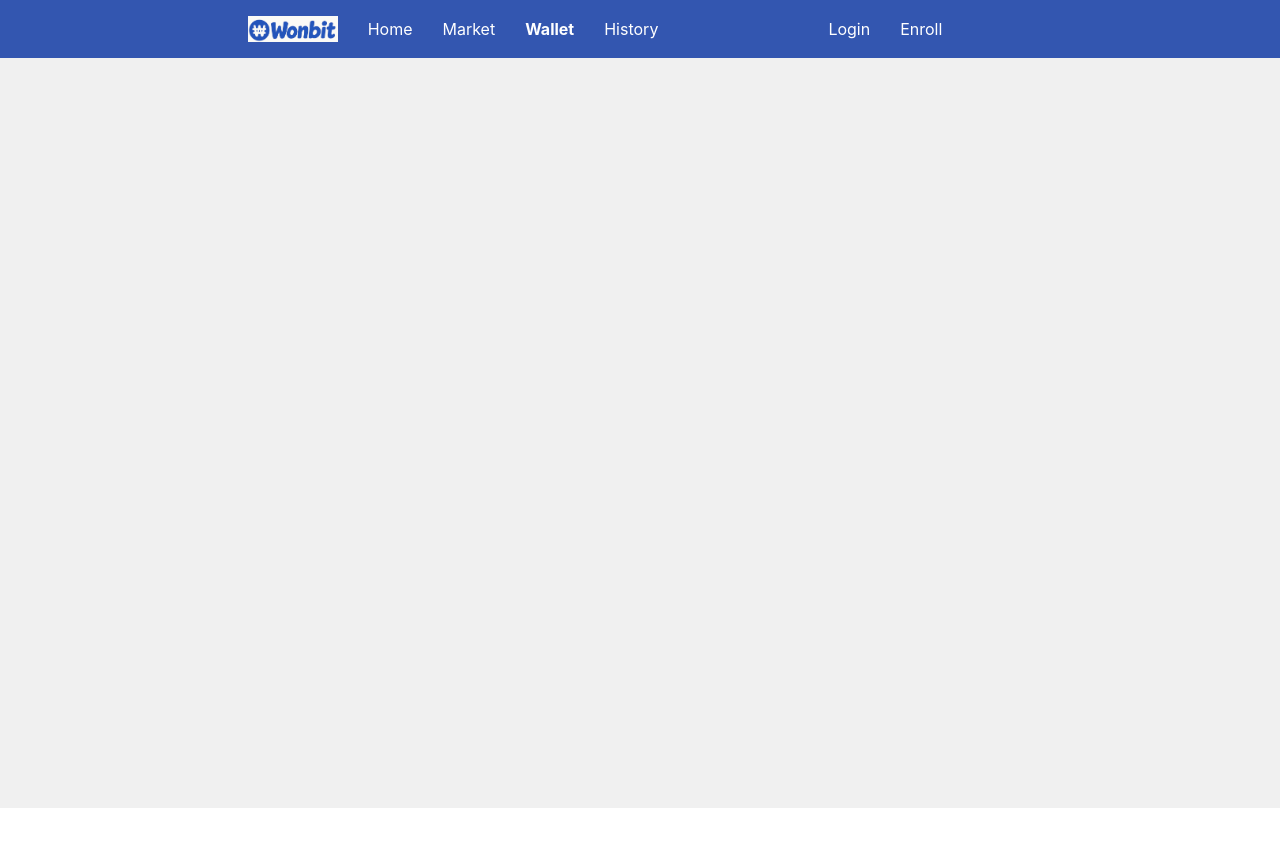
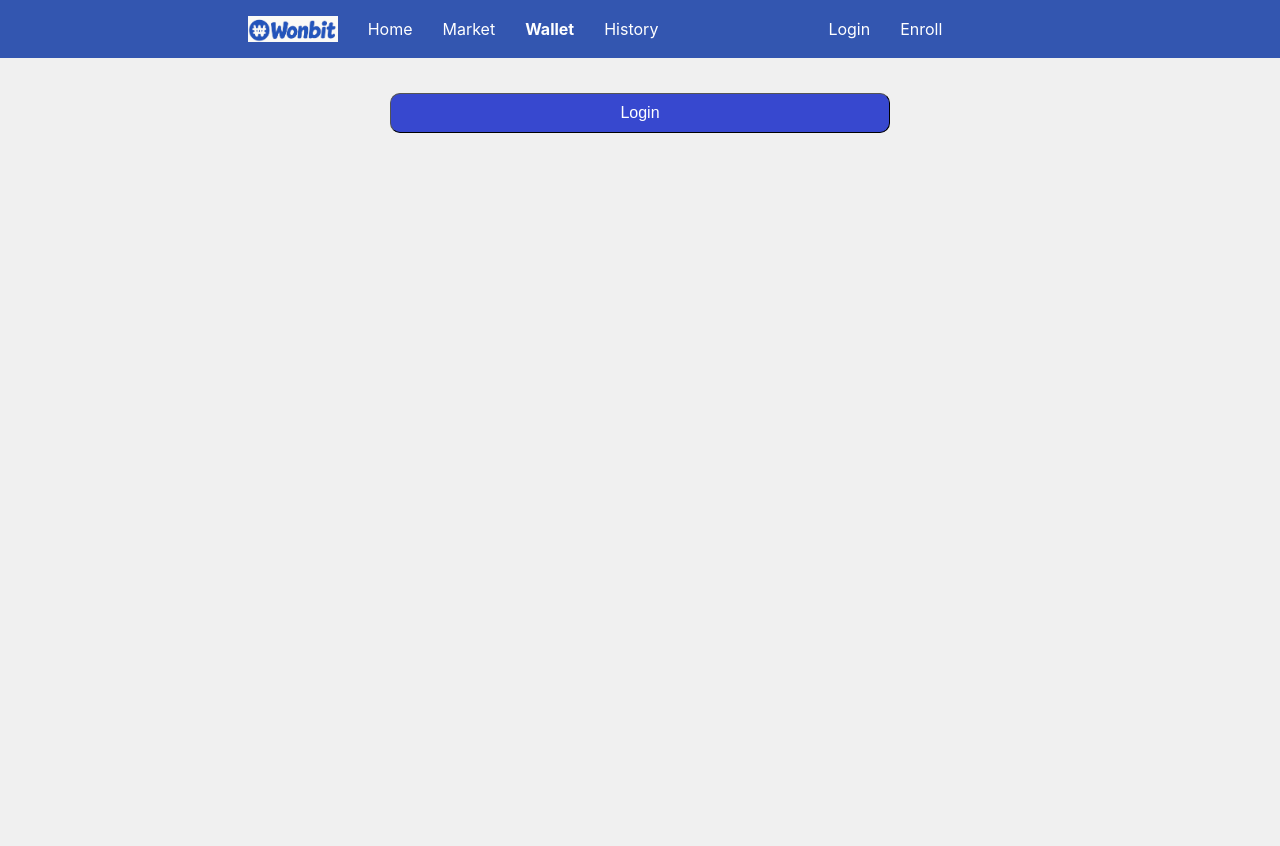
Before and after one commit to fwangdo/wonbit, a React (Create React App) app: page /wallet in a window 1280 px wide. Shown: the top 846 px of the page. Before the commit the page ends 808 px from the top, so only its background shows below. Built offline with nearby package versions, Linux system fonts and the light colour scheme.

Commit message:
feat(Data, Enroll): Add wallet when sign up is done

```diff
--- a/src/Components/Data.tsx
+++ b/src/Components/Data.tsx
@@ -1,4 +1,5 @@
-export const USERS = "users"
+export const USERS = "users";
+export const WALLET = "wallet";
 
 export interface IUser {
     id: string;
--- a/src/Components/Header.tsx
+++ b/src/Components/Header.tsx
@@ -5,9 +5,6 @@ import wonbit from '../Assets/wonbit.jpeg';
 import { useRecoilState } from "recoil";
 import { isLoginState } from '../atoms/Atom';
 
-interface IChildren {
-    children: string
-}
 
 const Col = styled.div`
     display: flex;
--- a/src/Components/Member.tsx
+++ b/src/Components/Member.tsx
@@ -46,4 +46,5 @@ export const StyledBtn = styled.button`
     color: white;
     border-radius: 10px;
     border-width: 1px;
+    cursor: pointer;
 `
--- a/src/Routes/Enroll.tsx
+++ b/src/Routes/Enroll.tsx
@@ -1,7 +1,11 @@
 import React, { useState, useEffect } from "react";
 import styled from "styled-components";
 import { Col, InputStyle, StyledInputProps, StyledInput, StyledBtn} from "../Components/Member";
-import { USERS, IUser } from "../Components/Data";
+import { USERS
+        , IUser
+        , WALLET
+        , IWallet
+        } from "../Components/Data";
 import { useSetRecoilState } from "recoil";
 
 
@@ -59,6 +63,10 @@ function Enroll() {
         const existing = localStorage.getItem(USERS);
         let users: IUser[] = existing ? JSON.parse(existing) : [];
 
+        // 3.1 Get exisitng
+        const existingWallet = localStorage.getItem(WALLET);
+        let wallets: IWallet[] = existingWallet ? JSON.parse(existingWallet) : [];
+
         // 4. Check redundant account.
         if (users.some((user) => user.id === id)) {
             alert(`The id exists.`);
@@ -67,8 +75,13 @@ function Enroll() {
 
         // 5. Add new account.
         const newUser = { id, pwd, name, loc };
+        const newWallet: IWallet = { "id": id, "usd": 0, coins: {} };
+
         users.push(newUser);
+        wallets.push(newWallet);
+
         localStorage.setItem(USERS, JSON.stringify(users));
+        localStorage.setItem(WALLET, JSON.stringify(wallets));
 
         alert("New account is created.")
         reinitState();
--- a/src/Routes/Wallet.tsx
+++ b/src/Routes/Wallet.tsx
@@ -1,5 +1,33 @@
+import { isLoginState } from "../atoms/Atom";
+import { useRecoilState } from "recoil";
+import { useNavigate, Link } from "react-router-dom";
+import { StyledBtn } from "../Components/Member";
+import styled from "styled-components";
+
+const MiddleDiv = styled.div`
+    display: flex;
+    justify-content: center;
+    height: 200vh;
+`
+
 function Wallet() {
-    return null;
+
+    const [isLogin, setIsLogin ] = useRecoilState(isLoginState);
+    const navigate = useNavigate();
+
+    const moveToLogin = () => {
+        navigate("/login");
+    }
+
+    return (
+        <MiddleDiv>
+            {isLogin ? (
+                <div>Hello</div>
+                ) : (
+                <StyledBtn onClick={moveToLogin} >Login</StyledBtn>
+            )}
+        </MiddleDiv>
+    );
 }
 
 export default Wallet;
```
Also changed, not shown: 1 other file (tests, documents, lock files or other folders).
